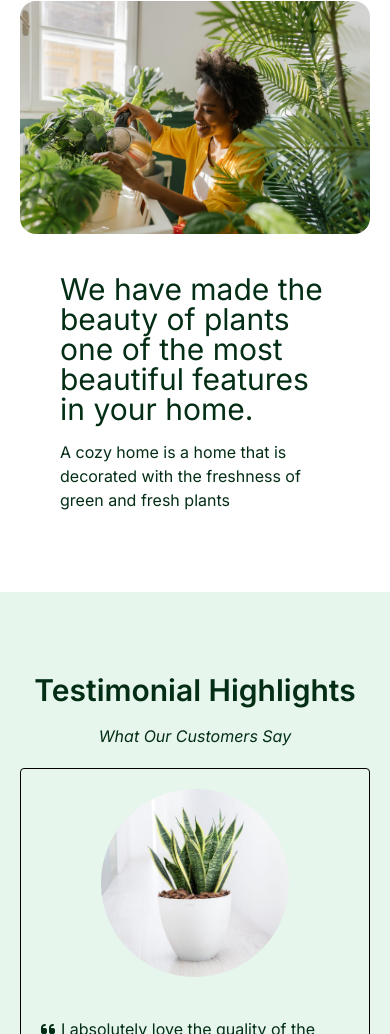
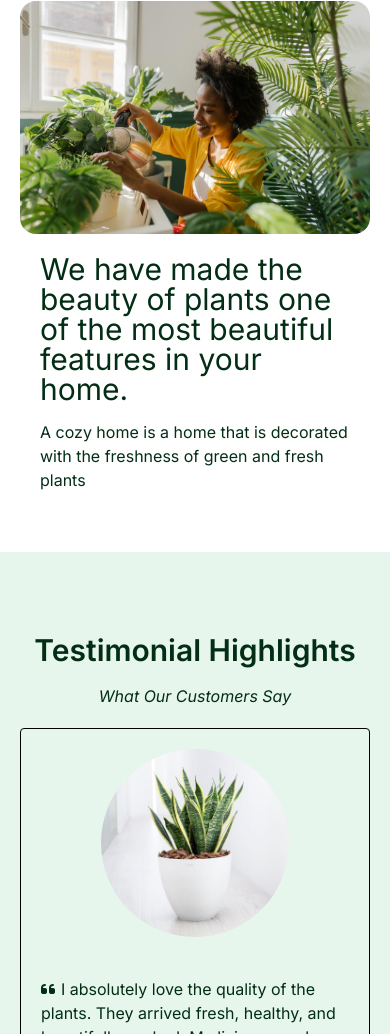
Before and after one commit to Tamil-Gracy/Greenden, a website: page index.html in a window 390 px wide. Shown: the part 5465-6499 px from the top of the page. Drawn offline with Linux system fonts and the light colour scheme.

Commit message:
File updated

```diff
--- a/index.html
+++ b/index.html
@@ -222,7 +222,7 @@
                 <img src="./images/plantcare2.jpg" alt="Plants Image" class="rounded-2xl">
             </div>
 
-            <div class="featured-content px-10 py-10 pt-md:p-10 md:basis-1/2">
+            <div class="featured-content px-5 py-5 md:px-10 md:py-10 pt-md:p-10 md:basis-1/2">
                 <h1 class="text-3xl md:text-3xl lg:text-5xl leading-none mb-4">We have made the beauty of plants one of the most beautiful features in your home.</h1>
                 <p class="">A cozy home is a home that is decorated with the freshness of green and fresh plants</p>
             </div>
```
